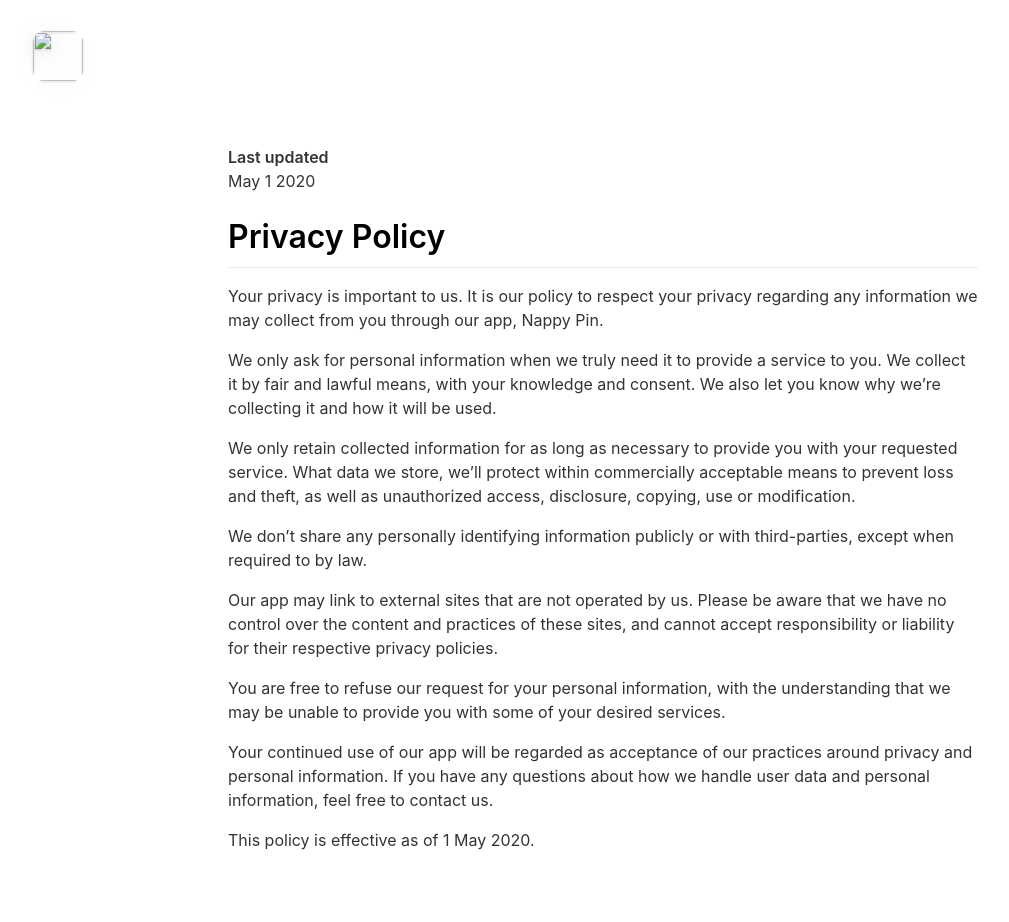
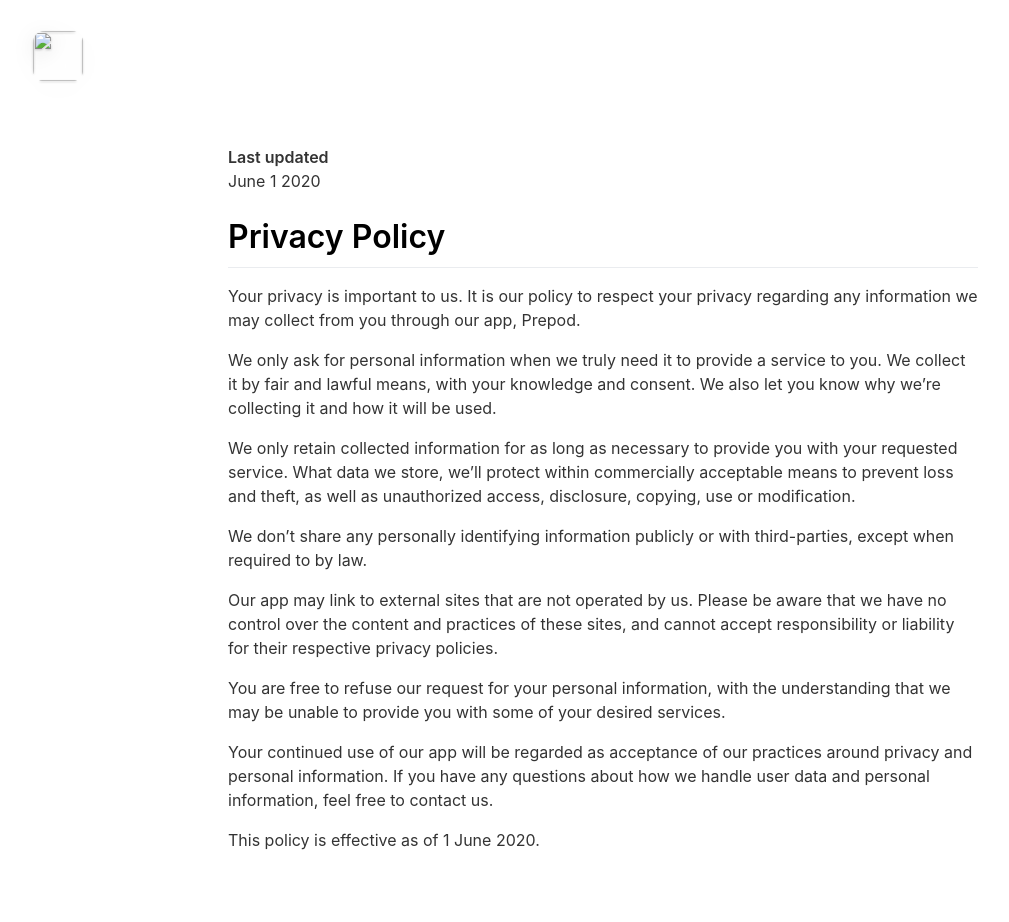
Before and after one commit to aplekhanov/prepod-app, a Jekyll site: the page built from _pages/privacypolicy.md, in a window 1280 px wide. Shown: the whole page, without its empty margins (37-1046 px from the left). Built offline with Jekyll 4.4.1, drawn with Linux system fonts in a browser that asks for light colours; nearby versions of some CDN libraries.

Commit message:
Update privacypolicy.md

```diff
--- a/_pages/privacypolicy.md
+++ b/_pages/privacypolicy.md
@@ -5,10 +5,10 @@ include_in_header: false
 ---
 
 **Last updated**
-May 1 2020
+June 1 2020
 
 # Privacy Policy
-Your privacy is important to us. It is our policy to respect your privacy regarding any information we may collect from you through our app, Nappy Pin.
+Your privacy is important to us. It is our policy to respect your privacy regarding any information we may collect from you through our app, Prepod.
 
 We only ask for personal information when we truly need it to provide a service to you. We collect it by fair and lawful means, with your knowledge and consent. We also let you know why we’re collecting it and how it will be used.
 
@@ -22,4 +22,4 @@ You are free to refuse our request for your personal information, with the under
 
 Your continued use of our app will be regarded as acceptance of our practices around privacy and personal information. If you have any questions about how we handle user data and personal information, feel free to contact us.
 
-This policy is effective as of 1 May 2020.
+This policy is effective as of 1 June 2020.
```
